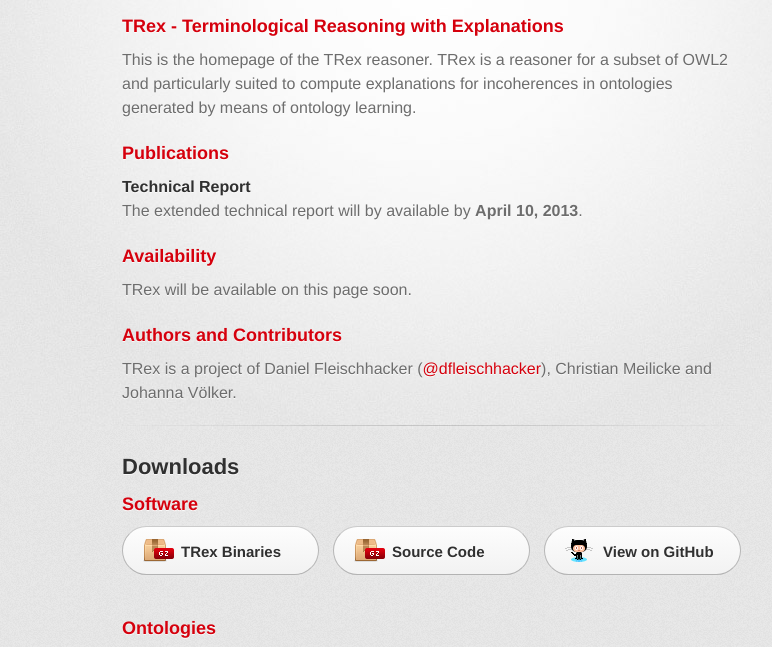
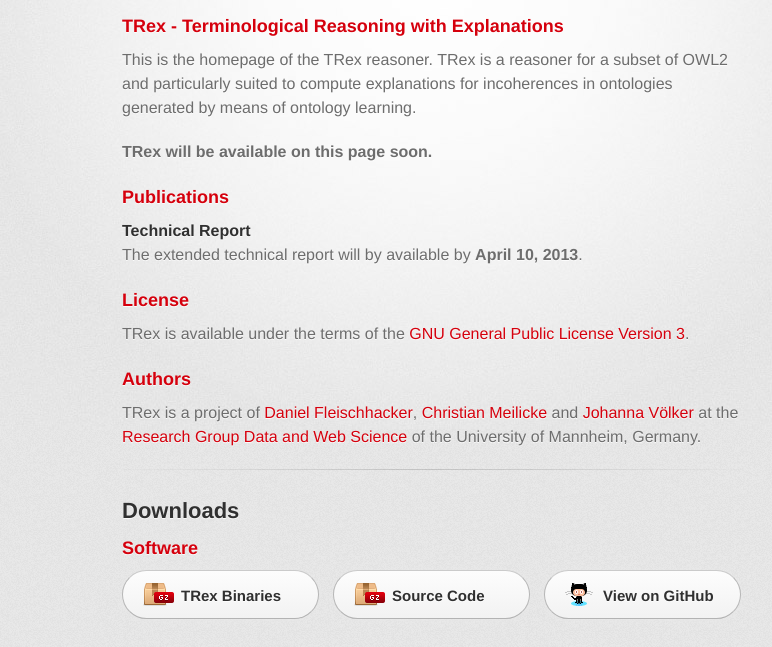
Before and after one commit to dfleischhacker/trex-reasoner, a plain HTML site: page index.html in a window 1280 px wide. Shown: the part 144-791 px from the top of the page, without its empty margins (208-980 px from the left). Drawn offline with Linux system fonts and the light colour scheme; a web font is replaced by a local one.

Commit message:
Add links to DWS page

```diff
--- a/index.html
+++ b/index.html
@@ -28,18 +28,18 @@
           <h3>TRex - Terminological Reasoning with Explanations</h3>
 
 <p>This is the homepage of the TRex reasoner. TRex is a reasoner for a subset of OWL2 and particularly suited to compute explanations for incoherences in ontologies generated by means of ontology learning.</p>
+<p><strong>TRex will be available on this page soon.</strong></p>
 
 <h3>Publications</h3>
 <h4>Technical Report</h4>
 <p>The extended technical report will by available by <strong>April 10, 2013</strong>.</p>
 
-<h3>Availability</h3>
+<h3>License</h3>
+<p>TRex is available under the terms of the <a href="http://www.gnu.org/licenses/gpl-3.0-standalone.html">GNU General Public License Version 3</a>.</p>
 
-<p>TRex will be available on this page soon.</p>
+<h3>Authors</h3>
 
-<h3>Authors and Contributors</h3>
-
-<p>TRex is a project of Daniel Fleischhacker (<a href="https://github.com/dfleischhacker" class="user-mention">@dfleischhacker</a>), Christian Meilicke and Johanna Völker.</p>
+<p>TRex is a project of <a href="http://dws.informatik.uni-mannheim.de/en/people/researchers/daniel-fleischhacker/">Daniel Fleischhacker</a>, <a href="http://dws.informatik.uni-mannheim.de/en/people/researchers/dr-christian-meilicke/">Christian Meilicke</a> and <a href="http://dws.informatik.uni-mannheim.de/en/people/researchers/dr-johanna-voelker/">Johanna Völker</a> at the <a href="http://dws.informatik.uni-mannheim.de">Research Group Data and Web Science</a> of the University of Mannheim, Germany.</p>
         </section>
         <hr>
         <h2>Downloads</h2>
```
